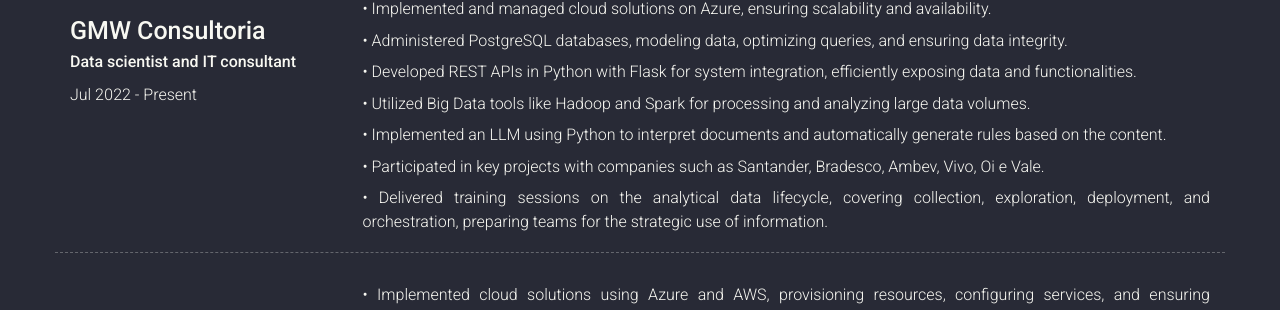
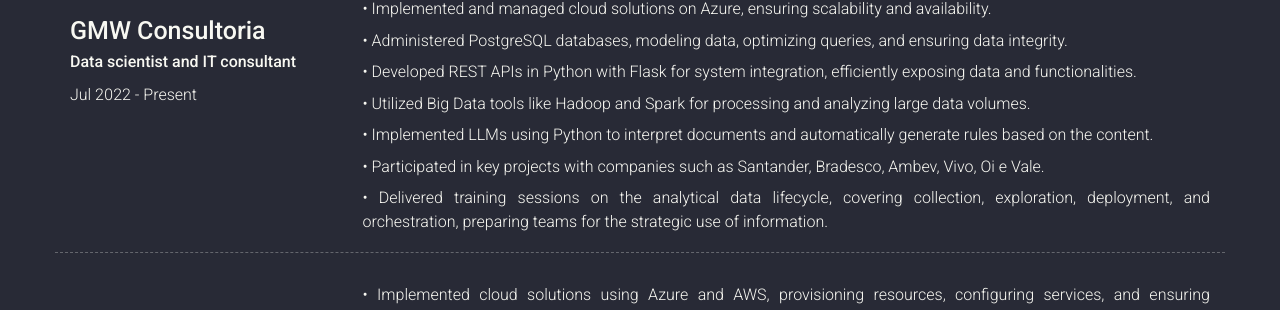
Before and after one commit to antonio-vmoura/antonio-vmoura.github.io, a Jekyll site: the page built from index.md, in a window 1280 px wide and 900 px high, scrolled down 1327 px. Shown: the part 135-445 px from the top of the window. Built offline with Jekyll 4.4.1, drawn with Linux system fonts in a browser that asks for light colours; nearby versions of some CDN libraries.

Commit message:
:sparkles: add: new infos

```diff
--- a/_config.yml
+++ b/_config.yml
@@ -230,7 +230,7 @@ content:
               &bull; Utilized Big Data tools like Hadoop and Spark for processing and analyzing large data volumes.
             </p>
             <p class="lang_en">
-              &bull; Implemented an LLM using Python to interpret documents and automatically generate rules based on the content.
+              &bull; Implemented LLMs using Python to interpret documents and automatically generate rules based on the content.
             </p>
             <p class="lang_en">
               &bull; Participated in key projects with companies such as Santander, Bradesco, Ambev, Vivo, Oi e Vale.
@@ -259,7 +259,7 @@ content:
               &bull; Utilizei ferramentas de Big Data como Hadoop e Spark para processamento e análise de grandes volumes de dados.
             </p>
             <p class="lang_pt">
-              &bull; Implementei uma LLM com Python para interpretar documentos e gerar regras automaticamente a partir do conteúdo.
+              &bull; Implementei LLMs com Python para interpretar documentos e gerar regras automaticamente a partir do conteúdo.
             </p>
             <p class="lang_pt">
               &bull; Participei de projetos relevantes em empresas como Santander, Bradesco, Ambev, Vivo, Oi e Vale.
```
